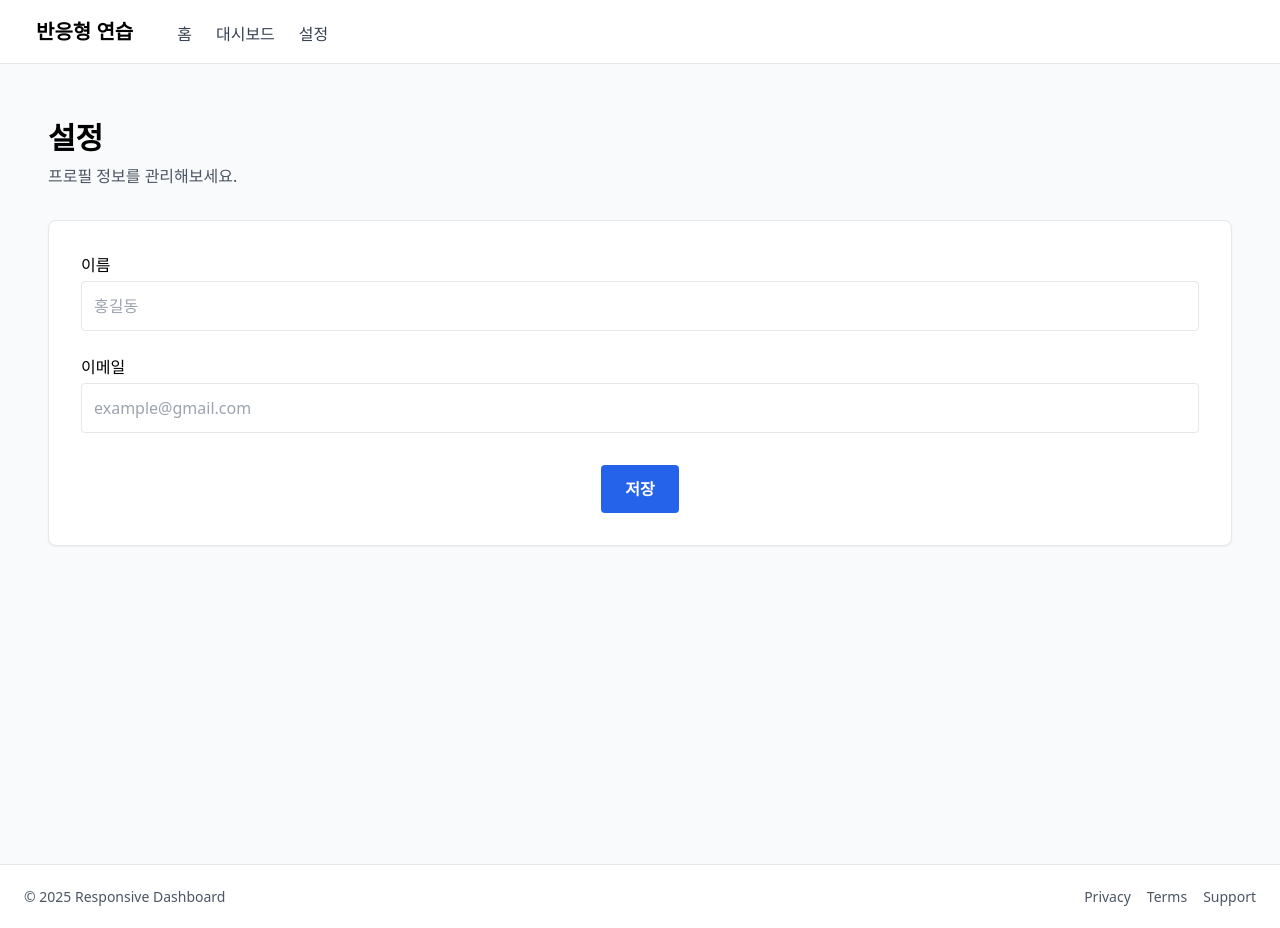
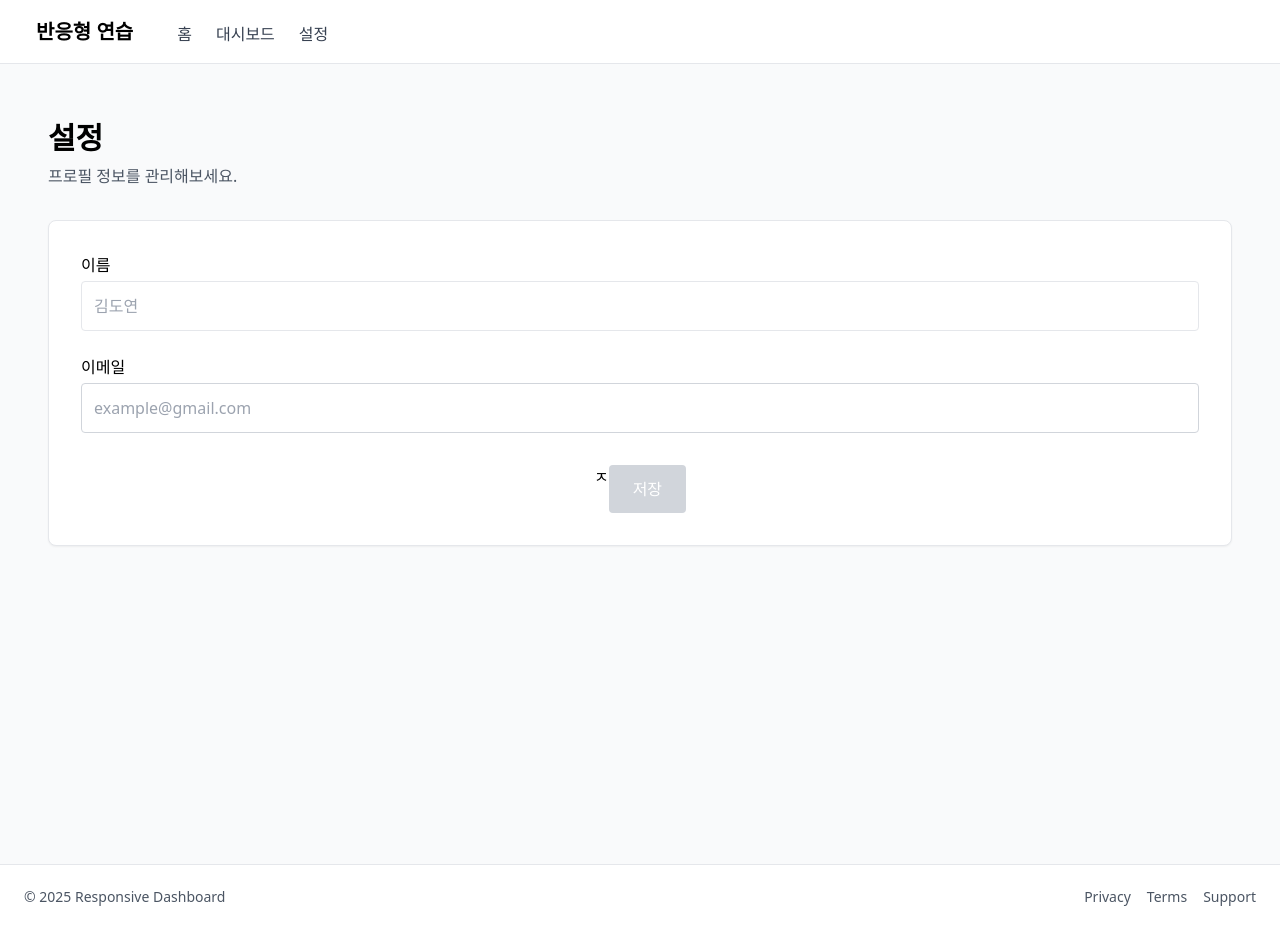
Before and after one commit to doyeonkim1997/vue-responsive-practice, a Vue app: page /settings in a window 1280 px wide. Built offline with nearby package versions, Linux system fonts and the light colour scheme; a web font is replaced by a local one.

Commit message:
feat: 설정 페이지 폼 검증 추가 및 입력 UI 개선

```diff
--- a/src/pages/Settings.vue
+++ b/src/pages/Settings.vue
@@ -1,5 +1,28 @@
 <script setup lang="ts">
+import { computed, ref } from "vue";
 import GlobalContainer from "@/components/common/GlobalContainer.vue";
+
+const name = ref("");
+const email = ref("");
+const emailPattern = /^[^\s@]+@[^\s@]+\.[^\s@]+$/;
+
+// 이메일 형식 틀린 상태 판단
+const isEmailInvalid = computed(() => {
+  return email.value.trim() !== "" && !emailPattern.test(email.value.trim());
+});
+
+// 전체 폼 유효성 검사
+const isValid = computed(() => {
+  const validName = name.value.trim() !== "";
+  const validEmail = emailPattern.test(email.value.trim());
+  return validName && validEmail;
+});
+
+// 콘솔 로그
+function saveProfile() {
+  console.log("이름:", name.value);
+  console.log("이메일:", email.value);
+}
 </script>
 
 <template>
@@ -16,22 +39,32 @@ import GlobalContainer from "@/components/common/GlobalContainer.vue";
       <div>
         <label class="font-medium">이름</label>
         <input
-          class="w-full mt-1 px-3 py-3 border rounded"
-          placeholder="홍길동"
+          v-model="name"
+          class="w-full mt-1 px-3 py-3 border rounded focus:ring-2 focus:ring-blue-500 focus:outline-none"
+          placeholder="김도연"
         />
       </div>
 
       <div>
         <label class="font-medium">이메일</label>
         <input
-          class="w-full mt-1 px-3 py-3 border rounded"
+          v-model="email"
+          :class="[
+            'w-full mt-1 px-3 py-3 border rounded focus:outline-none',
+            isEmailInvalid
+              ? 'border-red-500 ring-1 ring-red-500'
+              : 'border-gray-300 focus:ring-2 focus:ring-blue-500',
+          ]"
           placeholder="example@gmail.com"
         />
       </div>
 
       <div class="flex justify-center pt-2">
+        ㅈ
         <button
-          class="px-6 py-3 bg-blue-600 text-white rounded font-semibold hover:bg-blue-700"
+          :disabled="!isValid"
+          @click="saveProfile"
+          class="px-6 py-3 bg-blue-600 text-white rounded font-semibols hover:bg-blue-700 disabled:bg-gray-300 disabled:cusor-not-allowd"
         >
           저장
         </button>
```
